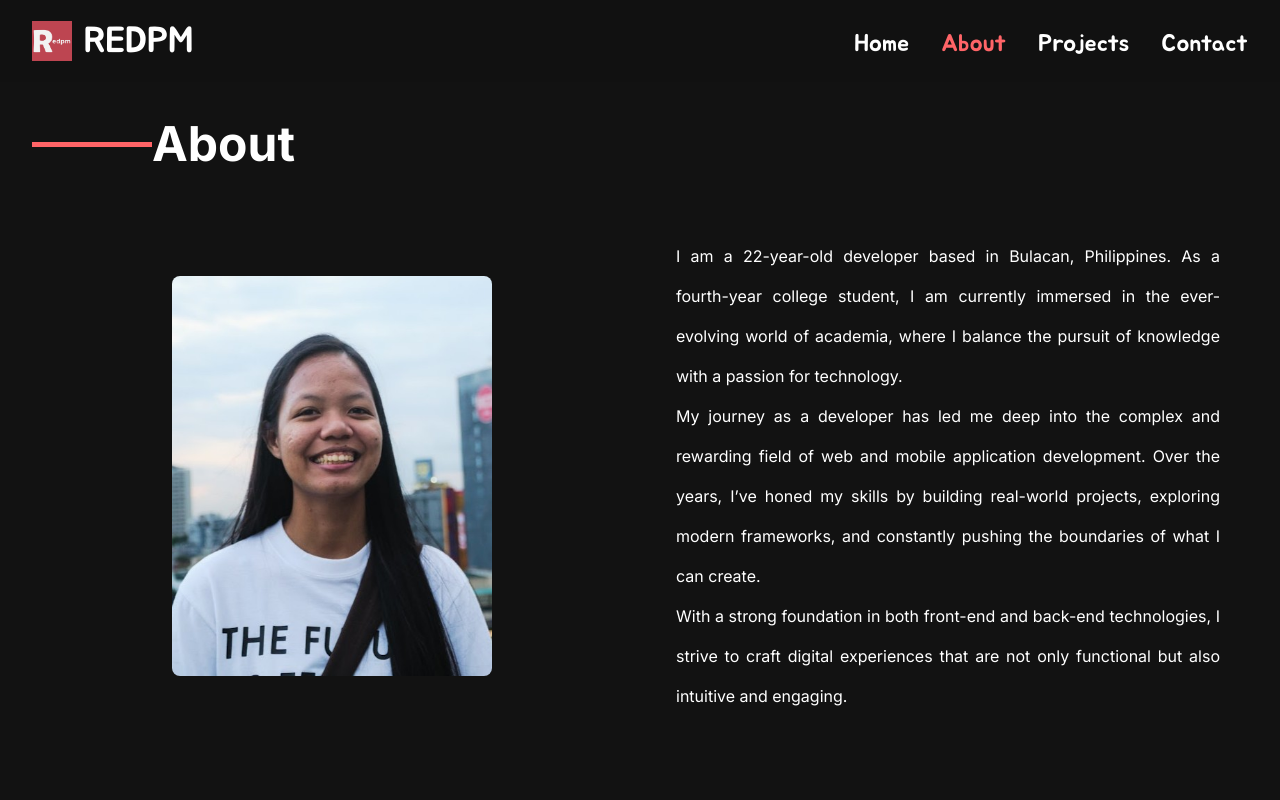
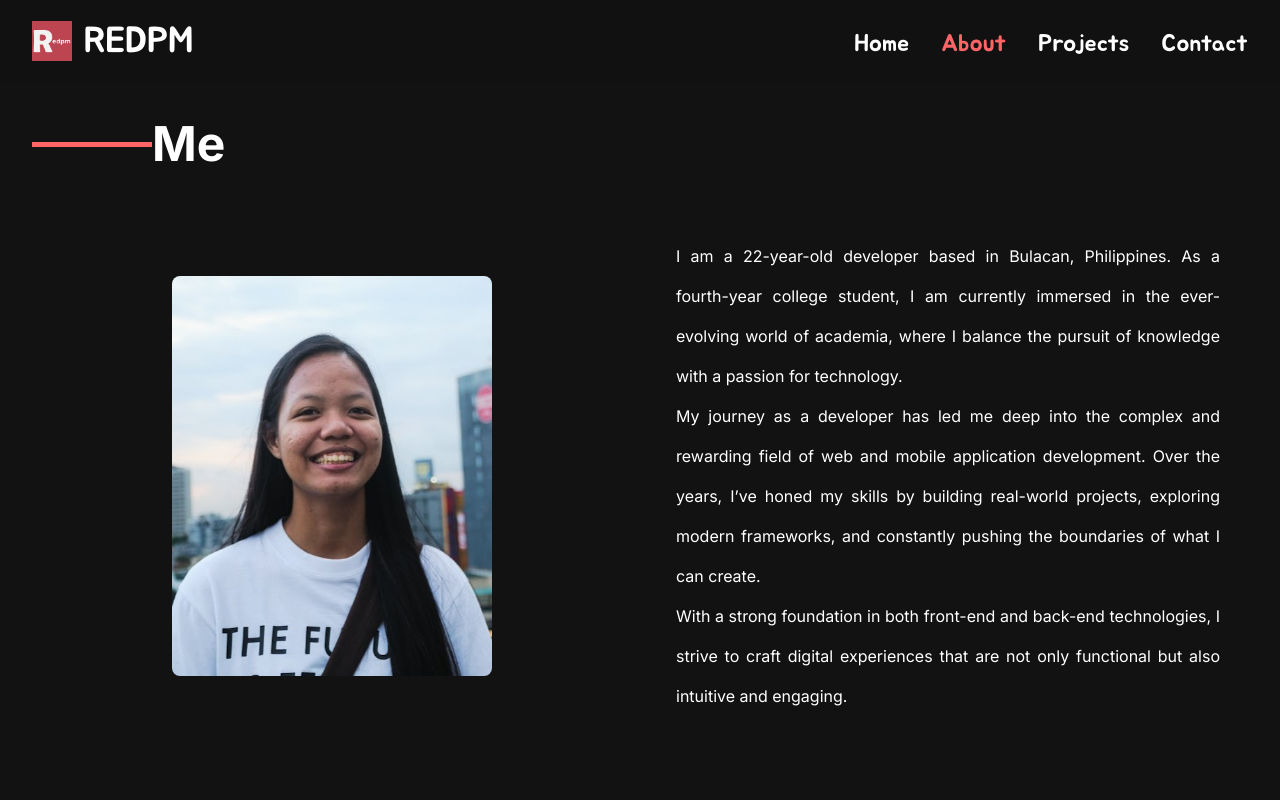
Before and after one commit to remendoza-strat/remendoza-mini-project-1, a Next.js app: page /about in a window 1280 px wide. Shown: the top 800 px of the page. Built offline with nearby package versions, Linux system fonts and the light colour scheme; what tailwindcss-animated would draw is missing.

Commit message:
modify about

```diff
--- a/app/about/page.tsx
+++ b/app/about/page.tsx
@@ -14,7 +14,7 @@ export default function About(){
         <>
             <div className="mx-3">
                 <div className="my-5 m-2">
-                    <Title text="About"/>
+                    <Title text="Me"/>
                     <Me/>
                 </div>
                 <div className="my-10 m-2">
```
Also changed, not shown: public/images/money-tracker.png (added).
